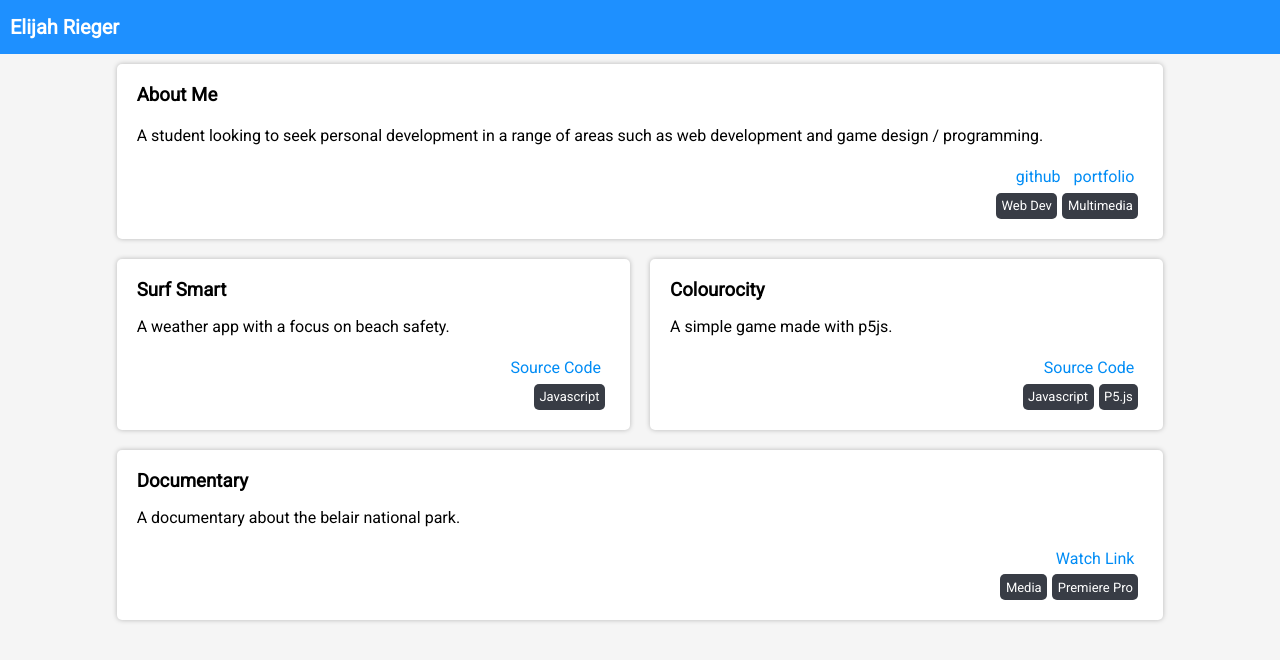
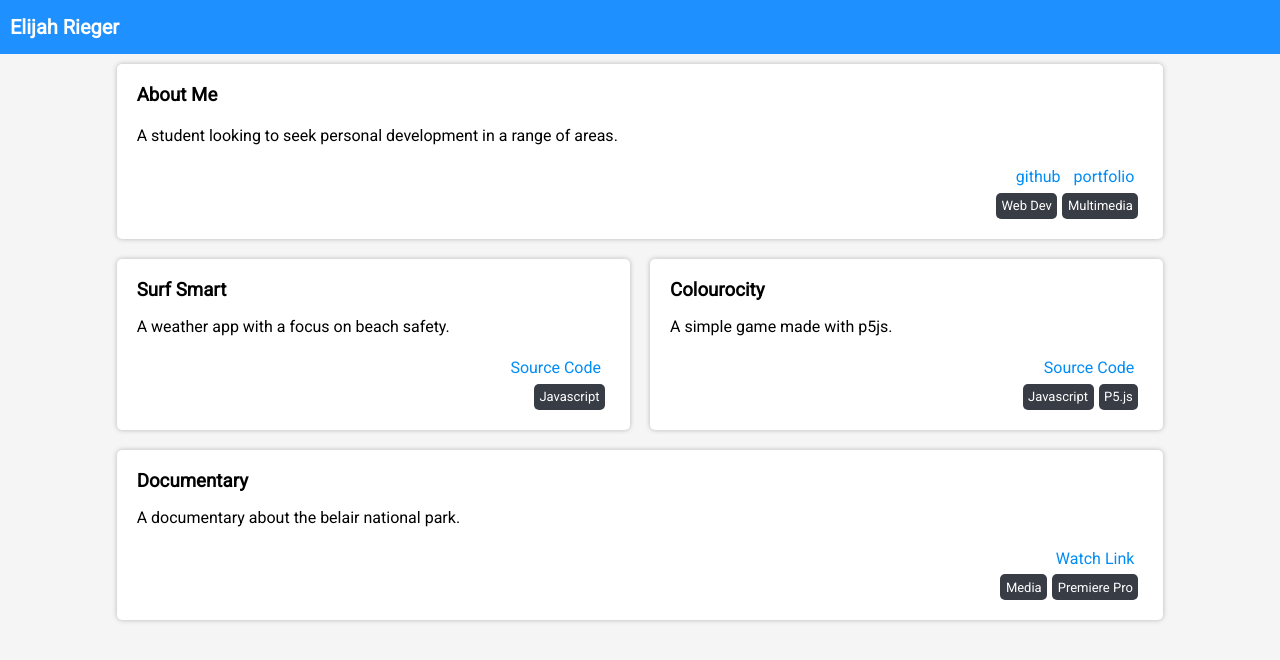
Before and after one commit to ERieger/portfolio, a plain HTML site: page src/index.html in a window 1280 px wide. Drawn offline with Linux system fonts and the light colour scheme.

Commit message:
update index html

```diff
--- a/src/index.html
+++ b/src/index.html
@@ -17,8 +17,7 @@
         <div class="flex-wrapper">
             <article class="card-body-wide">
                 <h3 class="card-title">About Me</h3>
-                <p class="card-text">A student looking to seek personal development in a range of areas such as web
-                    development and game design / programming.</p>
+                <p class="card-text">A student looking to seek personal development in a range of areas.</p>
                 <div class="card-links">
                     <a href="https://github.com/ERieger">github</a>
                     <a href="#">portfolio</a>
```
